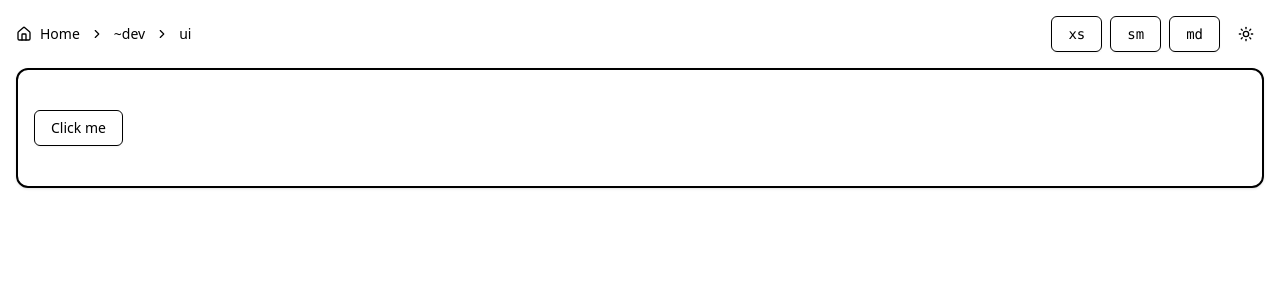
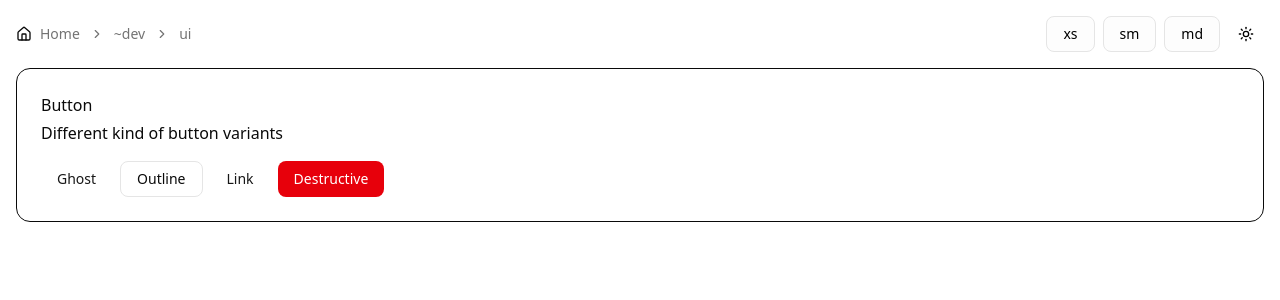
Before and after one commit to wzulfikar/web-boilerplate, a Next.js app: page /~dev/ui in a window 1280 px wide. Shown: the top 300 px of the page. Built offline with nearby package versions, Linux system fonts and the light colour scheme.

Commit message:
add destructive button

```diff
--- a/src/app/globals.css
+++ b/src/app/globals.css
@@ -19,6 +19,7 @@
   --accent: oklch(0.97 0 0);
   --accent-foreground: oklch(0.205 0 0);
   --destructive: oklch(0.577 0.245 27.325);
+  --destructive-foreground: oklch(1.0000 0 0);
   --border: oklch(0.922 0 0);
   --input: oklch(0.922 0 0);
   --ring: oklch(0.708 0 0);
@@ -54,6 +55,7 @@
   --accent: oklch(0.269 0 0);
   --accent-foreground: oklch(0.985 0 0);
   --destructive: oklch(0.704 0.191 22.216);
+  --destructive-foreground: oklch(1.0000 0 0);
   --border: oklch(1 0 0 / 10%);
   --input: oklch(1 0 0 / 15%);
   --ring: oklch(0.556 0 0);
@@ -71,3 +73,56 @@
   --sidebar-border: oklch(1 0 0 / 10%);
   --sidebar-ring: oklch(0.556 0 0);
 }
+
+@theme inline {
+  --color-background: var(--background);
+  --color-foreground: var(--foreground);
+  --color-card: var(--card);
+  --color-card-foreground: var(--card-foreground);
+  --color-popover: var(--popover);
+  --color-popover-foreground: var(--popover-foreground);
+  --color-primary: var(--primary);
+  --color-primary-foreground: var(--primary-foreground);
+  --color-secondary: var(--secondary);
+  --color-secondary-foreground: var(--secondary-foreground);
+  --color-muted: var(--muted);
+  --color-muted-foreground: var(--muted-foreground);
+  --color-accent: var(--accent);
+  --color-accent-foreground: var(--accent-foreground);
+  --color-destructive: var(--destructive);
+  --color-destructive-foreground: var(--destructive-foreground);
+  --color-border: var(--border);
+  --color-input: var(--input);
+  --color-ring: var(--ring);
+  --color-chart-1: var(--chart-1);
+  --color-chart-2: var(--chart-2);
+  --color-chart-3: var(--chart-3);
+  --color-chart-4: var(--chart-4);
+  --color-chart-5: var(--chart-5);
+  --color-sidebar: var(--sidebar);
+  --color-sidebar-foreground: var(--sidebar-foreground);
+  --color-sidebar-primary: var(--sidebar-primary);
+  --color-sidebar-primary-foreground: var(--sidebar-primary-foreground);
+  --color-sidebar-accent: var(--sidebar-accent);
+  --color-sidebar-accent-foreground: var(--sidebar-accent-foreground);
+  --color-sidebar-border: var(--sidebar-border);
+  --color-sidebar-ring: var(--sidebar-ring);
+
+  --font-sans: var(--font-sans);
+  --font-mono: var(--font-mono);
+  --font-serif: var(--font-serif);
+
+  --radius-sm: calc(var(--radius) - 4px);
+  --radius-md: calc(var(--radius) - 2px);
+  --radius-lg: var(--radius);
+  --radius-xl: calc(var(--radius) + 4px);
+
+  --shadow-2xs: var(--shadow-2xs);
+  --shadow-xs: var(--shadow-xs);
+  --shadow-sm: var(--shadow-sm);
+  --shadow: var(--shadow);
+  --shadow-md: var(--shadow-md);
+  --shadow-lg: var(--shadow-lg);
+  --shadow-xl: var(--shadow-xl);
+  --shadow-2xl: var(--shadow-2xl);
+}
--- a/src/app/~dev/ui/layout.tsx
+++ b/src/app/~dev/ui/layout.tsx
@@ -51,8 +51,8 @@ export default function DevLayoutContainer({
         </div>
       </div>
       <div className={cn('mx-auto', size ? variants.size[size] : 'max-w-7xl')}>
-        <Card className="border-2 border-primary/20 bg-card/50 backdrop-blur-sm">
-          <CardContent className="p-4">{children}</CardContent>
+        <Card>
+          <CardContent>{children}</CardContent>
         </Card>
       </div>
     </div>
--- a/src/app/~dev/ui/page.tsx
+++ b/src/app/~dev/ui/page.tsx
@@ -1,13 +1,52 @@
 'use client'
 
 import { Button } from '~/src/components/ui/button'
+import { cn } from '~/src/utils/tailwind'
 
 export default function Page() {
   return (
-    <div>
-      <Button onClick={() => console.log('Button clicked!')} variant="outline">
-        Click me
+    <Section title="Button" description="Different kind of button variants">
+      <Button onClick={log('Button clicked!')} variant="link">
+        Ghost
       </Button>
+      <Button onClick={log('Button clicked!')} variant="outline">
+        Outline
+      </Button>
+      <Button onClick={log('Button clicked!')} variant="link">
+        Link
+      </Button>
+      <Button onClick={log('Button clicked!')} variant="destructive">
+        Destructive
+      </Button>
+    </Section>
+  )
+}
+
+/**
+ * A section to showcase different variant of one component
+ */
+function Section({
+  title,
+  description,
+  className,
+  children,
+}: {
+  title: string
+  description?: string
+  className?: string
+  children: React.ReactNode
+}) {
+  return (
+    <div className="flex flex-col gap-4">
+      <div className="grid gap-1">
+        <h3 className="font-medium">{title}</h3>
+        {description ? <p>{description}</p> : null}
+      </div>
+      <div className={cn('flex gap-2 flex-wrap', className)}>{children}</div>
     </div>
   )
 }
+
+function log(message: string) {
+  return () => console.log('log:', message)
+}
```
